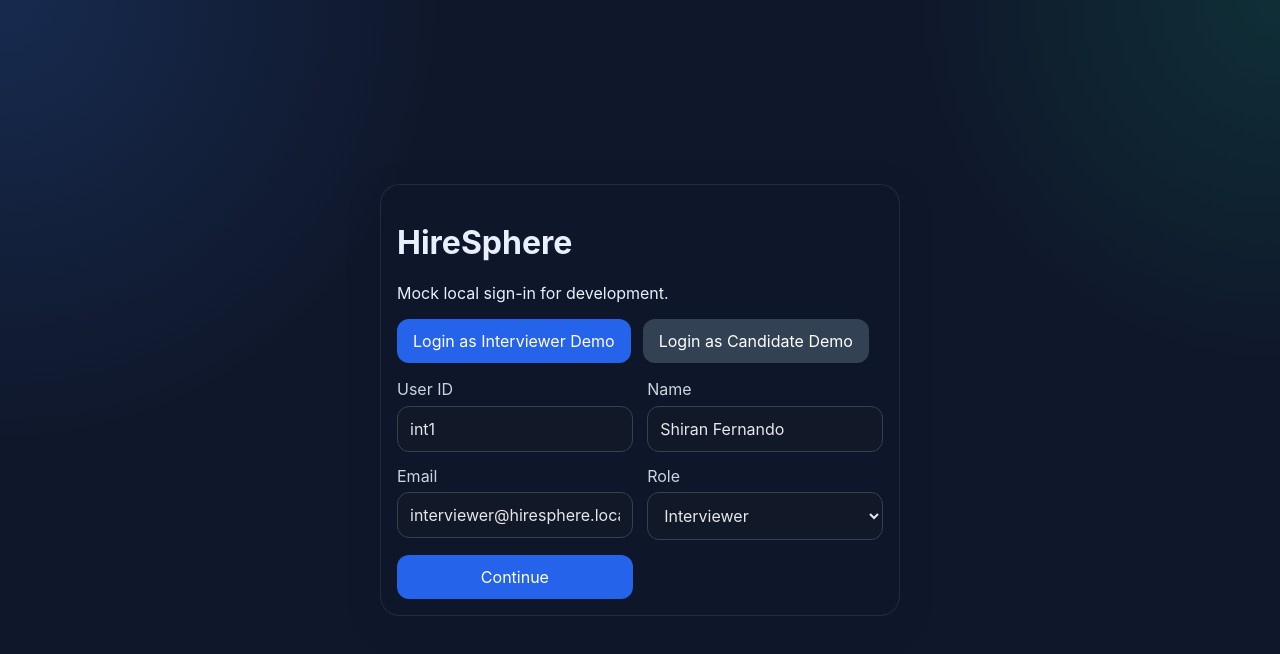
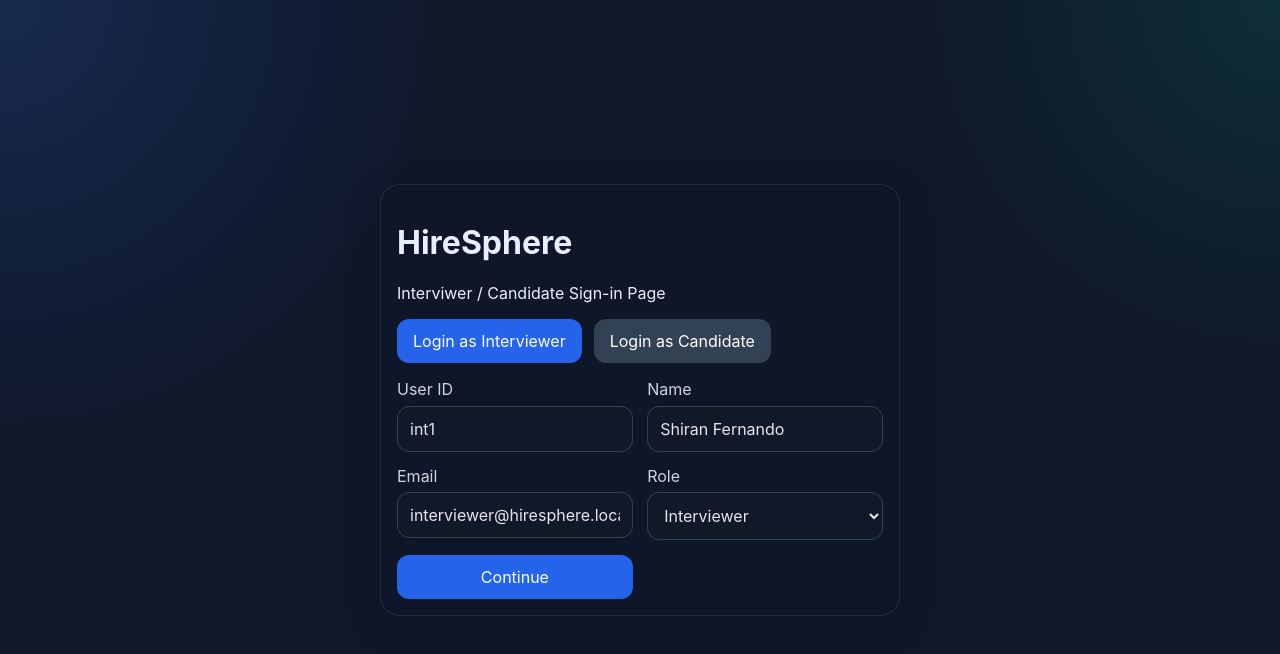
Before and after one commit to ShiranAnuruddha/MS24019118CLOUDCM, a React (Vite) app in the folder frontend/: page / in a window 1280 px wide. Shown: the top 654 px of the page. Built offline with nearby package versions, Linux system fonts and the light colour scheme; no server answers.

Commit message:
Auth page wordings

```diff
--- a/frontend/src/components/MockAuth.jsx
+++ b/frontend/src/components/MockAuth.jsx
@@ -38,18 +38,18 @@ export default function MockAuth({ onAuthenticated }) {
     <div className="auth-shell">
       <div className="card auth-card">
         <h1>HireSphere</h1>
-        <p>Mock local sign-in for development.</p>
+        <p>Interviwer / Candidate Sign-in Page</p>
 
         <div className="button-row" style={{ marginBottom: "1rem" }}>
           <button type="button" onClick={() => loginAs(INTERVIEWER_DEMO)}>
-            Login as Interviewer Demo
+            Login as Interviewer
           </button>
           <button
             type="button"
             className="secondary"
             onClick={() => loginAs(CANDIDATE_DEMO)}
           >
-            Login as Candidate Demo
+            Login as Candidate
           </button>
         </div>
 
```
